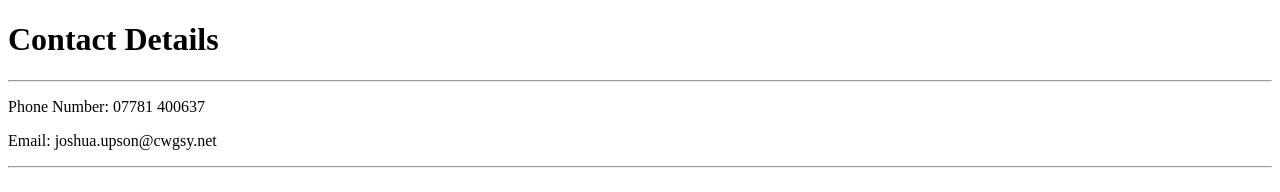
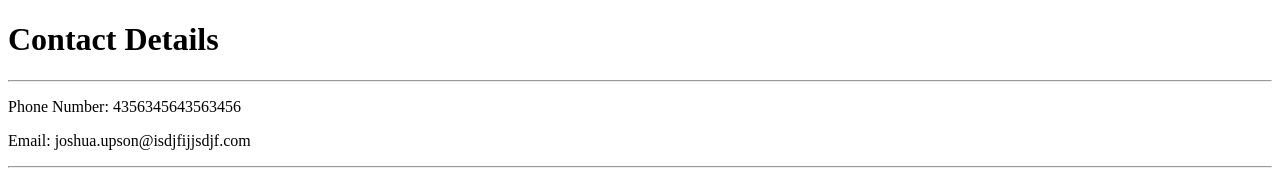
Before and after one commit to Jeeshe/cv, a plain HTML site: page cv-ContactMe.html in a window 1280 px wide. Shown: the top 192 px of the page. Drawn offline with Linux system fonts and the light colour scheme.

Commit message:
Removed sensitive info

```diff
--- a/cv-ContactMe.html
+++ b/cv-ContactMe.html
@@ -8,8 +8,8 @@
 <body>
     <h1>Contact Details</h1>
     <hr>
-    <p>Phone Number: 07781 400637</p>
-    <p>Email: joshua.upson@cwgsy.net</p>
+    <p>Phone Number: 4356345643563456</p>
+    <p>Email: joshua.upson@isdjfijjsdjf.com</p>
 
     <hr>
     <br>
```
